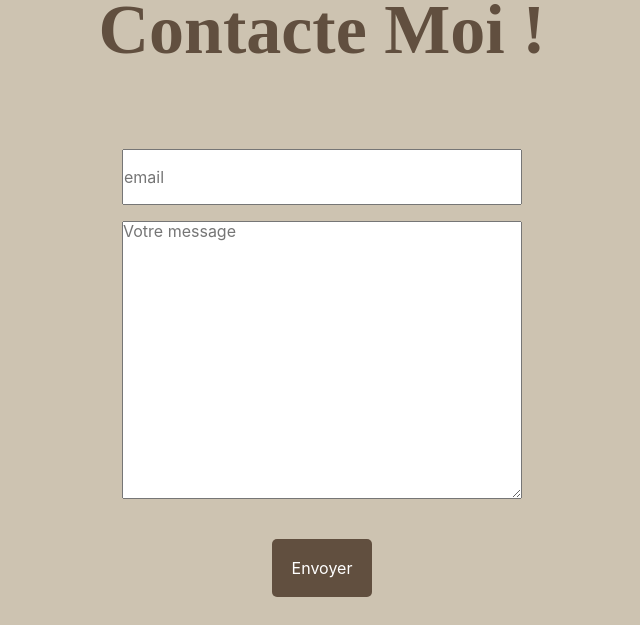
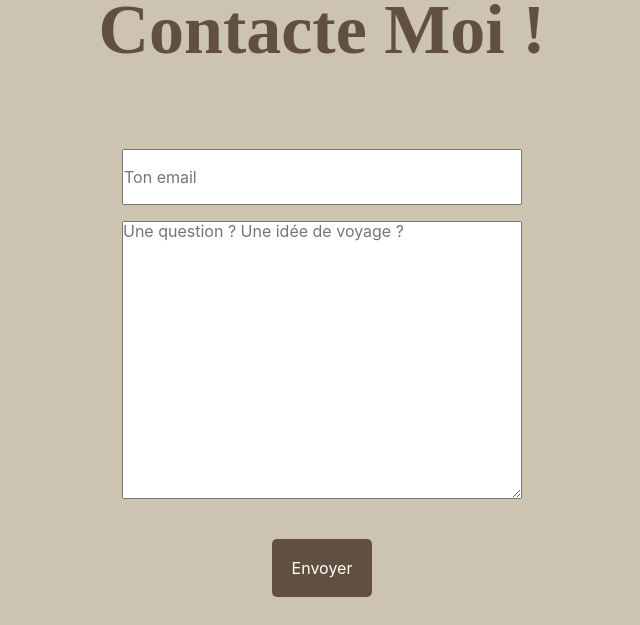
Before and after one commit to Maxime-Pochet/projet_1, a plain HTML site: page index.html in a window 1280 px wide. Shown: the part 4766-5391 px from the top of the page, without its empty margins (318-958 px from the left). Drawn offline with nearby package versions, Linux system fonts and the light colour scheme; a script that the page names is missing; a web font is replaced by a local one.

Commit message:
Update index.html
last changes

```diff
--- a/index.html
+++ b/index.html
@@ -322,8 +322,8 @@
 
             <form action="#" class="form">
                 <h1>Contacte Moi !</h1>
-                <p><input type="email" name="email" placeholder="email"></p>
-                <textarea rows="15" cols="24" placeholder="Votre message"></textarea>
+                <p><input type="email" name="email" placeholder="Ton email"></p>
+                <textarea rows="15" cols="24" placeholder="Une question ? Une idée de voyage ?"></textarea>
                 <button class="envoyer">Envoyer</button>
             </form>
 
```
